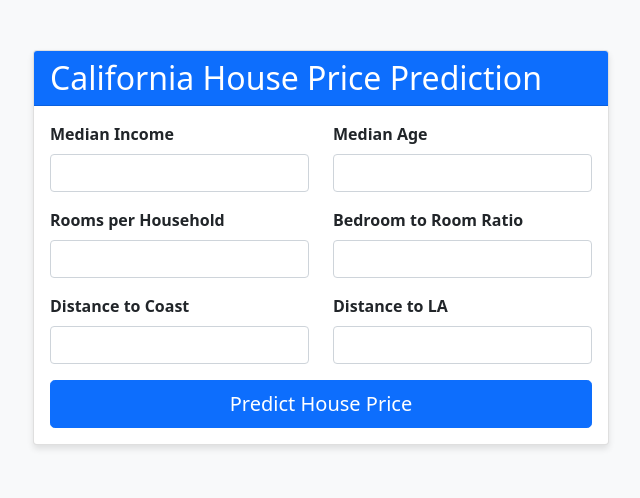
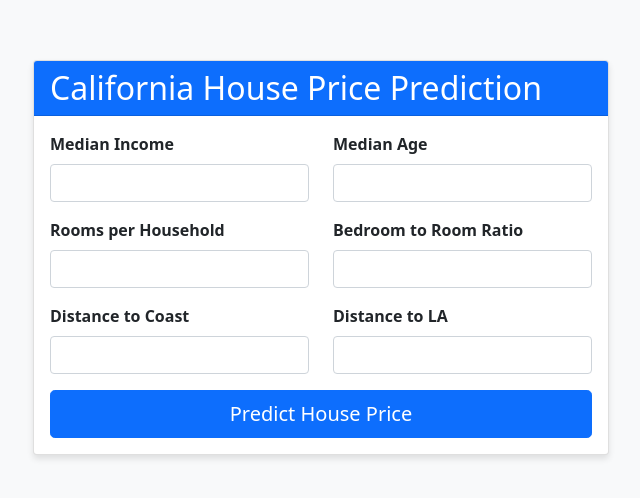
Before and after one commit to SujitChintala/California-House-Price-Prediction, a Flask app: page / in a window 1280 px wide. Shown: the top 498 px of the page, without its empty margins (319-959 px from the left). Run offline with Flask 3, Linux system fonts and the light colour scheme; parts of the project's set-up code (start-up, migrations or seed data) failed here and were passed over.

```diff
--- a/templates/home.html
+++ b/templates/home.html
@@ -11,13 +11,13 @@
         }
         .container {
             max-width: 600px;
-            margin-top: 50px;
+            margin-top: 60px;
         }
         .card {
             box-shadow: 0 4px 6px rgba(0, 0, 0, 0.1);
         }
         .form-label {
-            font-weight: 600;
+            font-weight: 610;
         }
     </style>
 </head>
```
